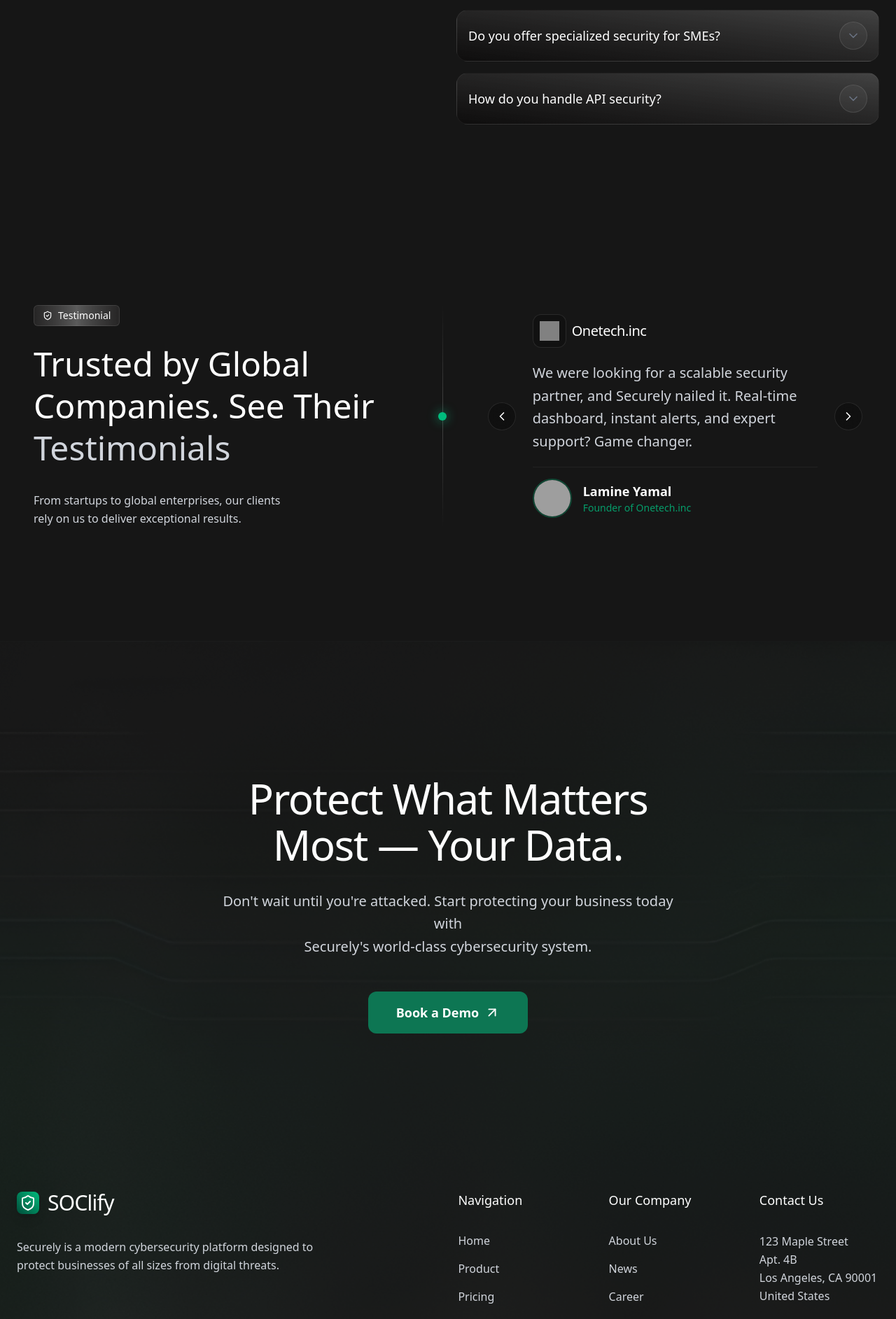
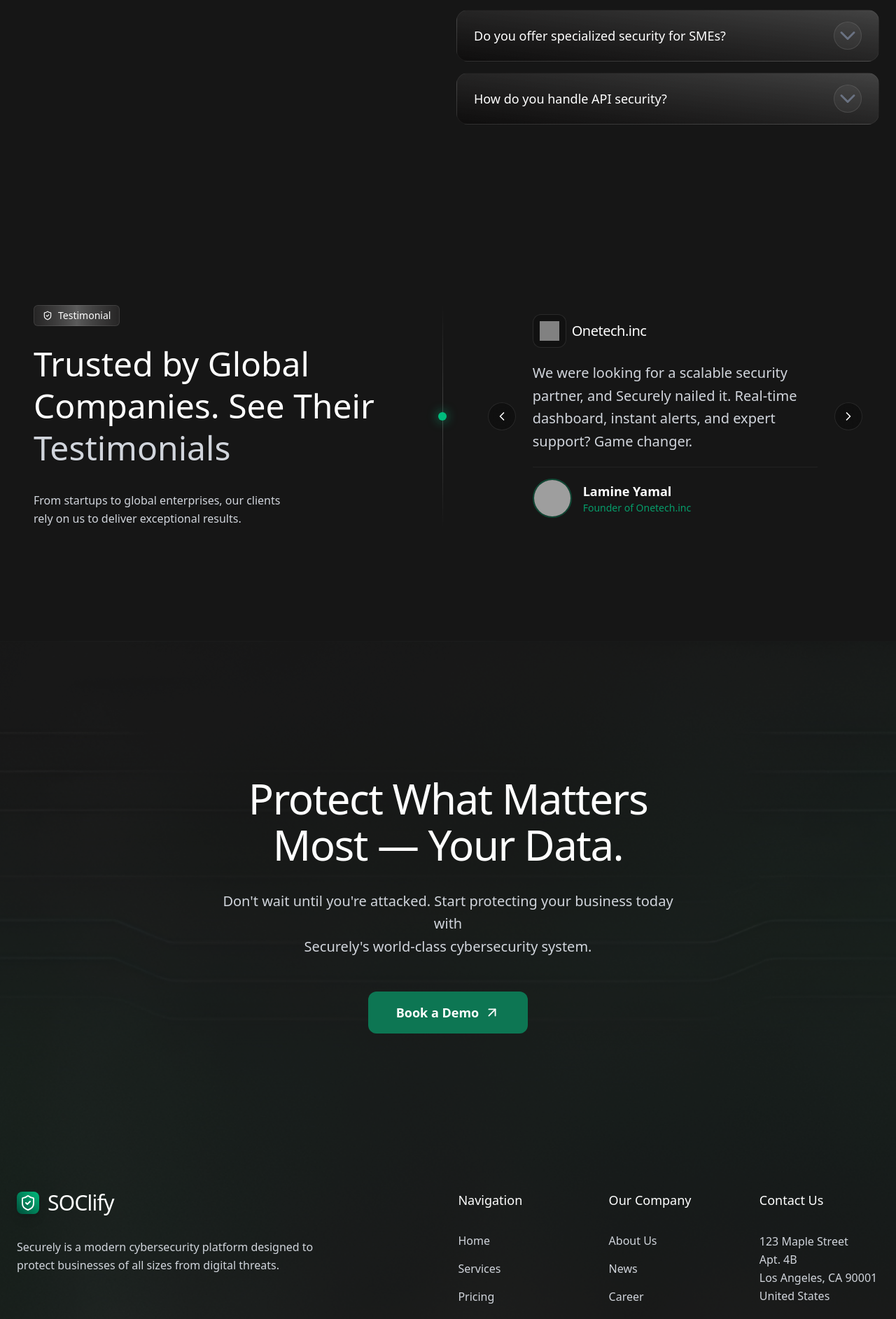
Before and after one commit to abdullahhani7/soclify-saas-landing, a Next.js app: page / in a window 1280 px wide. Shown: the part 4714-6599 px from the top of the page at 70% size. Built offline with nearby package versions, Linux system fonts and the light colour scheme; grey boxes are pictures that could not be loaded.

Commit message:
feat: update FAQItem and FooterSection for improved layout and navigation links

```diff
--- a/src/components/FAQItem.jsx
+++ b/src/components/FAQItem.jsx
@@ -14,10 +14,10 @@ export default function FAQItem({ faq, isOpen, onClick }) {
     >
       <button
         onClick={onClick}
-        className="cursor-pointer w-full px-6 md:p-4 flex items-center justify-between text-left outline-none"
+        className="cursor-pointer w-full p-4 px-4 md:px-6 md:p-4 flex items-center justify-between text-left outline-none"
       >
         <span
-          className={`text-lg font-medium pr-4 transition-colors duration-300 ${isOpen ? "text-white" : "text-white"}`}
+          className={`text-md  md:text-lg font-medium pr-4 transition-colors duration-300 ${isOpen ? "text-white" : "text-white"}`}
         >
           {faq.question}
         </span>
@@ -26,9 +26,9 @@ export default function FAQItem({ faq, isOpen, onClick }) {
             rotate: isOpen ? 180 : 0,
             backgroundColor: isOpen ? "#10b981" : "rgba(255,255,255,0.05)",
           }}
-          className={`flex-shrink-0 w-10 h-10 rounded-full flex items-center justify-center border border-white/10 ${isOpen ? "text-black shadow-[0_0_15px_rgba(16,185,129,0.4)]" : "text-gray-500"}`}
+          className={`flex-shrink-0    w-6   h-6  md:w-10  md:h-10 rounded-full flex items-center justify-center border border-white/10 ${isOpen ? "text-black shadow-[0_0_15px_rgba(16,185,129,0.4)]" : "text-gray-500"}`}
         >
-          <ChevronDown size={20} />
+          <ChevronDown className="w-5 h-5 md:w-6 md:h-6 lg:w-7 lg:h-7 xl:w-9 xl:h-9" />
         </motion.div>
       </button>
 
--- a/src/components/FooterSection.jsx
+++ b/src/components/FooterSection.jsx
@@ -70,11 +70,11 @@ export default function FooterSection() {
             <div>
               <h4 className="text-white text-lg mb-8">Navigation</h4>
               <ul className="space-y-4">
-                {["Home", "Product", "Pricing", "Company", "Blog"].map(
+                {["Home", "Services", "Pricing", "Company", "Contact"].map(
                   (link) => (
                     <li key={link}>
                       <a
-                        href="#"
+                        href={`#${link.toLowerCase()}`}
                         className="text-gray-300 hover:text-[#10b981] transition-colors"
                       >
                         {link}
@@ -91,12 +91,9 @@ export default function FooterSection() {
               <ul className="space-y-4">
                 {["About Us", "News", "Career", "Our Story"].map((link) => (
                   <li key={link}>
-                    <a
-                      href="#"
-                      className="text-gray-300 hover:text-[#10b981] transition-colors"
-                    >
+                    <button className="cursor-pointer text-gray-300 hover:text-[#10b981] transition-colors">
                       {link}
-                    </a>
+                    </button>
                   </li>
                 ))}
               </ul>
```
